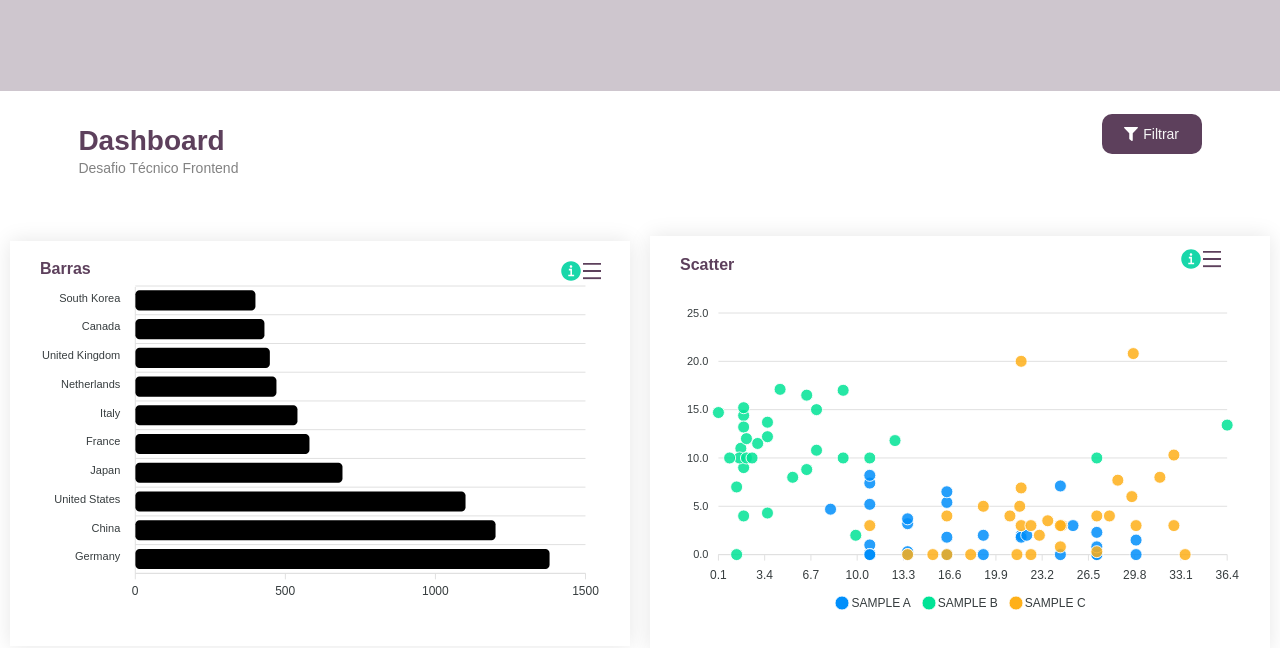
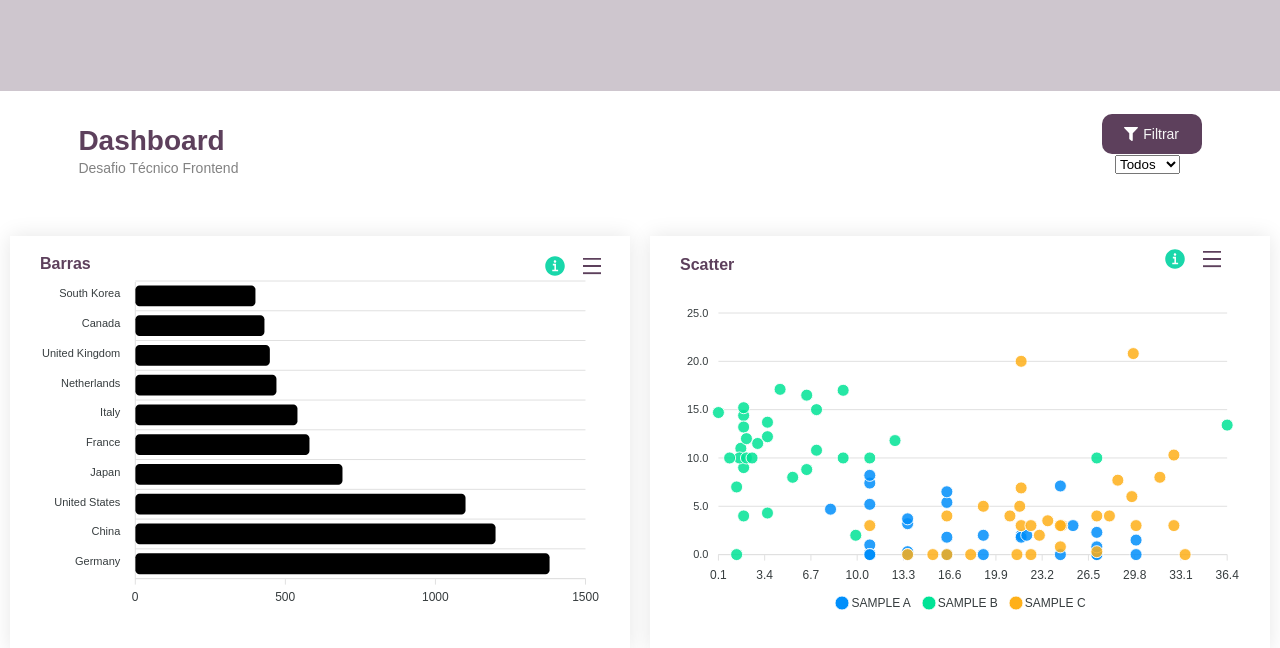
Before and after one commit to charleeslemes/teste-minehr, a React (Create React App) app: page / in a window 1280 px wide. Both pictures are taken after a click on the element "Filtrar". Shown: the top 648 px of the page. Built offline with nearby package versions, Linux system fonts and the light colour scheme.

Commit message:
adicionando sistema de filtragem dos gráficos

```diff
--- a/src/components/GraphBar/index.js
+++ b/src/components/GraphBar/index.js
@@ -2,13 +2,15 @@ import { useState } from 'react';
 import ApexCharts from 'react-apexcharts';
 import menu from '../../assets/menu.svg';
 import info from '../../assets/info.svg';
+import './style.css';
+
 <style>
 @import url('https://fonts.googleapis.com/css2?family=Montserrat:wght@700&display=swap');
 </style>
 
 
 
-export default function GraphBar(){
+export default function GraphBar(props){
 
     const [GraphicBar, setGraphicBar] = useState({series: [{
         data: [400, 430, 448, 470, 540, 580, 690, 1100, 1200, 1380]
@@ -22,22 +24,15 @@ export default function GraphBar(){
           fontFamily: 'Montserrat, sans-serif',
 
           toolbar: {
-            show: true,
             offsetX: 0,
             offsetY: 0,
             tools: {
               download:`<img src=${menu}>`,
-              selection: true,
-              zoom: true,
-              zoomin: true,
-              zoomout: true,
-              pan:true,
-              reset:true,
               customIcons: [{
                 icon: `<img src=${info}  width="20px" alt="Gráfico Scatter"> `,
-                title: 'Gráfico Scatter',
-                index:-1,
-                class: 'custom-icon custom-info',
+                title: 'Gráfico Barras',
+                class: 'custom-info',
+                index: -1,
                 click: function (chart, options, e) {}
             }]
             },
@@ -98,17 +93,43 @@ export default function GraphBar(){
 
     })
 
+    function filtro(){
+      if(props.filtro === 'all'){
+        return(
+          <>
+          <ApexCharts
+              options={GraphicBar.options}
+              series={GraphicBar.series}
+              type="bar"
+            />
+          </>
+        )
+      }
+
+      else if(props.filtro === 'barras'){
+        return(
+          <>
+          <ApexCharts
+            options={GraphicBar.options}
+            series={GraphicBar.series}
+            type="bar"
+            />
+          </>
+        )
+      }
+
+      else if(props.filtro === 'scatter'){
+        return;
+      }
+
+    }
+
 
 
     return(
         <>
 
-        <ApexCharts
-         options={GraphicBar.options}
-         series={GraphicBar.series}
-         type="bar"
-         height={350}
-            />
+          {filtro()}
 
         </>
     )
--- /dev/null
+++ b/src/components/GraphBar/style.css
@@ -0,0 +1,6 @@
+
+.custom-info{
+   position: absolute;
+   left: -30px;
+
+}
--- a/src/components/GraphScatter/index.js
+++ b/src/components/GraphScatter/index.js
@@ -2,6 +2,8 @@ import { useState } from 'react';
 import ApexCharts from 'react-apexcharts';
 import menu from '../../assets/menu.svg';
 import info from '../../assets/info.svg';
+import '../GraphBar/style.css';
+import { Filtro } from '../../pages/Dashboard/styled';
 
 <style>
 @import url('https://fonts.googleapis.com/css2?family=Montserrat:wght@700&display=swap');
@@ -9,7 +11,7 @@ import info from '../../assets/info.svg';
 
 
 
-export default function GraphicScatter(){
+export default function GraphicScatter(props){
 
     const [graphScatter, setGraphScatter] = useState({
         series: [{
@@ -31,7 +33,6 @@ export default function GraphicScatter(){
               width:'100%',
               type: 'scatter',
               fontFamily: 'Montserrat, sans-serif',
-              zoom: false,
 
               toolbar: {
                 offsetX: -20,
@@ -39,10 +40,10 @@ export default function GraphicScatter(){
                 tools: {
                   download:`<img src=${menu}>`,
                   customIcons: [{
-                    icon: `<img src=${info}  width="20px" alt="Gráfico Scatter"> `,
+                    icon: `<img src=${info} width="20px" alt="Gráfico Scatter"> `,
                     title: 'Gráfico Scatter',
-                    class: 'custom-icon',
-                    index:-1,
+                    class: 'custom-info',
+                    index: -1,
                     click: function (chart, options, e) {}
                 }]
                 },
@@ -65,6 +66,10 @@ export default function GraphicScatter(){
                 },
                 autoSelected: 'zoom'
               },
+
+              zoom:{
+                enabled: false,
+              }
 
             },
             xaxis: {
@@ -99,13 +104,42 @@ export default function GraphicScatter(){
 
 
 
+    function filtro(){
 
+      if(props.filtro === 'all'){
         return(
           <>
         <ApexCharts options={graphScatter.options}
         series={graphScatter.series}
         type="scatter"
         />
+          </>
+        )
+      }
+
+      else if(props.filtro === 'scatter'){
+        return(
+          <>
+        <ApexCharts options={graphScatter.options}
+        series={graphScatter.series}
+        type="scatter"
+        />
+          </>
+        )
+      }
+
+      else if (props.filtro === 'barras'){
+        return;
+      }
+
+
+    }
+
+
+    return(
+      <>
+
+      {filtro()}
 
       </>
     )
--- a/src/pages/Dashboard/index.js
+++ b/src/pages/Dashboard/index.js
@@ -1,11 +1,30 @@
-import {Titulo_filtro,Titulo,Filtro, ContainerGraficos,BoxBar,BoxScatter} from './styled';
+import {Titulo_filtro,Titulo,Filtro, ContainerGraficos,BoxBar,BoxScatter, Form} from './styled';
 import Header from '../../components/Header';
 import {FaFilter} from 'react-icons/fa';
 import GraphBar from '../../components/GraphBar';
 import GraphicScatter from '../../components/GraphScatter';
+import { useState } from 'react';
 
 
-export default function Dashboard(){
+export default function Dashboard(props){
+ const [filtro, setFiltro] = useState('all');
+ const [modal, setModal] = useState(false);
+
+    function handleSelect(el){
+        setFiltro(el.target.value);
+    }
+
+    function btnFiltrar(){
+     if(modal){
+        setModal(false);
+     }
+     else{
+        setModal(true);
+     }
+    }
+
+    console.log(modal);
+
     return(
         <>
         <Header/>
@@ -17,20 +36,43 @@ export default function Dashboard(){
                 <h4>Desafio Técnico Frontend</h4>
                 </Titulo>
 
-                <Filtro>
+                <Filtro onClick={btnFiltrar}>
                         <FaFilter/>
                         <span>Filtrar</span>
+
                 </Filtro>
+
+                {
+                modal?
+
+                <Form >
+                    <select onChange={handleSelect}>
+                        <option value="all" selected>Todos</option>
+                        <option value="barras">Barras</option>
+                        <option value="scatter">Scatter</option>
+                    </select>
+                </Form>
+
+                :
+
+                <></>
+
+            }
+
 
             </Titulo_filtro>
 
+
+
+
+
             <ContainerGraficos>
                 <BoxBar>
-                <GraphBar/>
+                <GraphBar filtro={filtro}/>
                 </BoxBar>
 
                 <BoxScatter>
-                    <GraphicScatter/>
+                    <GraphicScatter filtro={filtro}/>
                 </BoxScatter>
 
             </ContainerGraficos>
--- a/src/pages/Dashboard/styled.js
+++ b/src/pages/Dashboard/styled.js
@@ -9,6 +9,7 @@ export const Titulo_filtro = styled.div`
     max-width: 1200px;
     margin: 0 auto;
     justify-content: space-between;
+    position: relative;
 `;
 
 
@@ -62,7 +63,7 @@ export const ContainerGraficos = styled.div`
     align-items: center;
 
 
-    @media screen and (max-width: 1200px){
+    @media screen and (max-width: 1000px){
         flex-direction: column;
     }
 
@@ -73,7 +74,7 @@ export const BoxBar = styled.div`
     padding: 20px;
     width: 50%;
     box-shadow: 0 0 20px #0000001A;
-    @media screen and (max-width: 1200px){
+    @media screen and (max-width: 1000px){
         width: 90%;
         margin: 10px auto;
     }
@@ -85,8 +86,19 @@ export const BoxScatter = styled.div`
     width: 50%;
     box-shadow: 0 0 20px #0000001A;
 
-    @media screen and (max-width: 1200px){
+    @media screen and (max-width: 1000px){
         width: 90%;
         margin: 10px auto;
     }
 `;
+
+
+export const Form = styled.form`
+    position: absolute;
+    bottom: 2%;
+    right: 5%;
+
+    @media screen and (max-width: 768px){
+        right: 5%;
+    }
+`;
```
Lines whose indentation alone changed are shown as unchanged.
